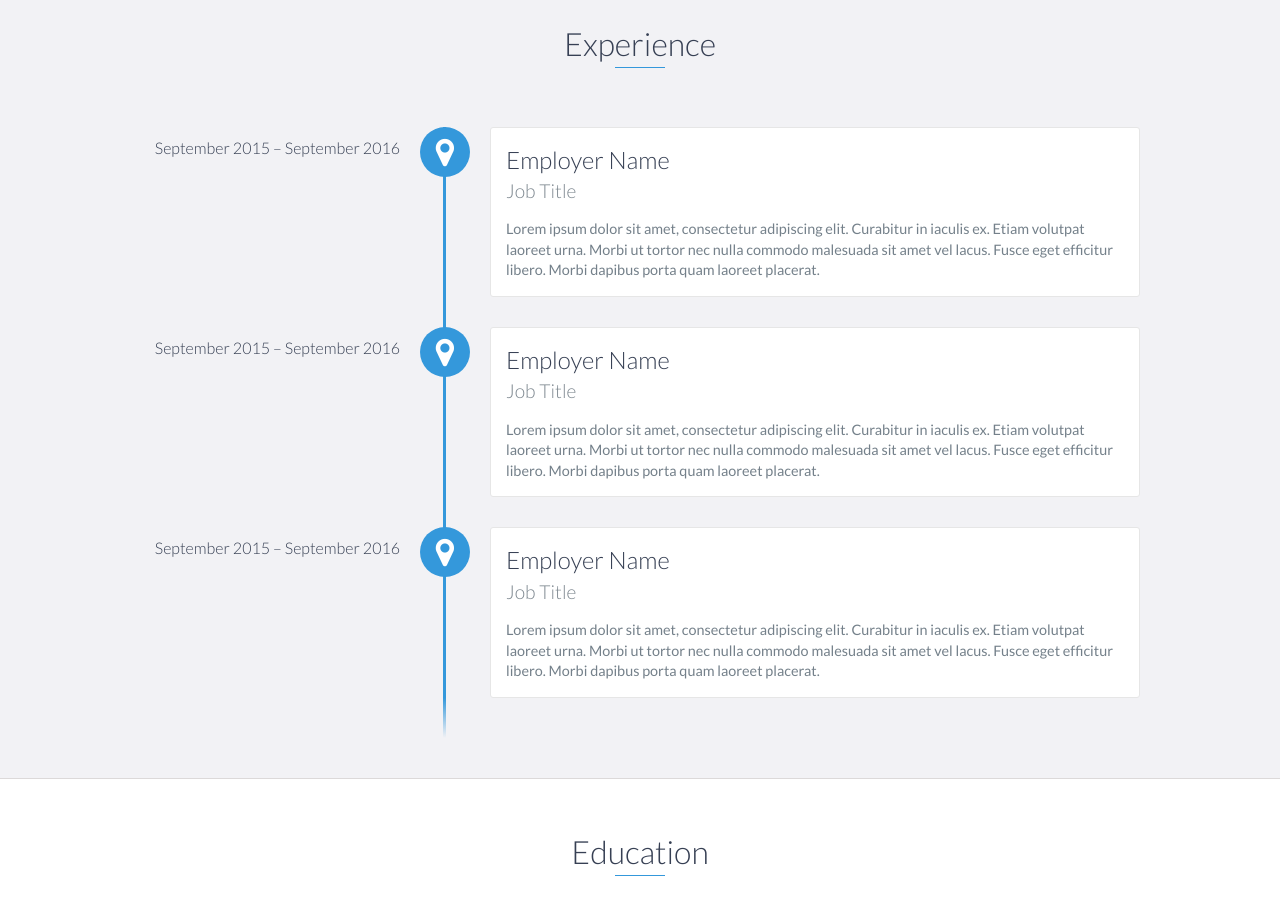
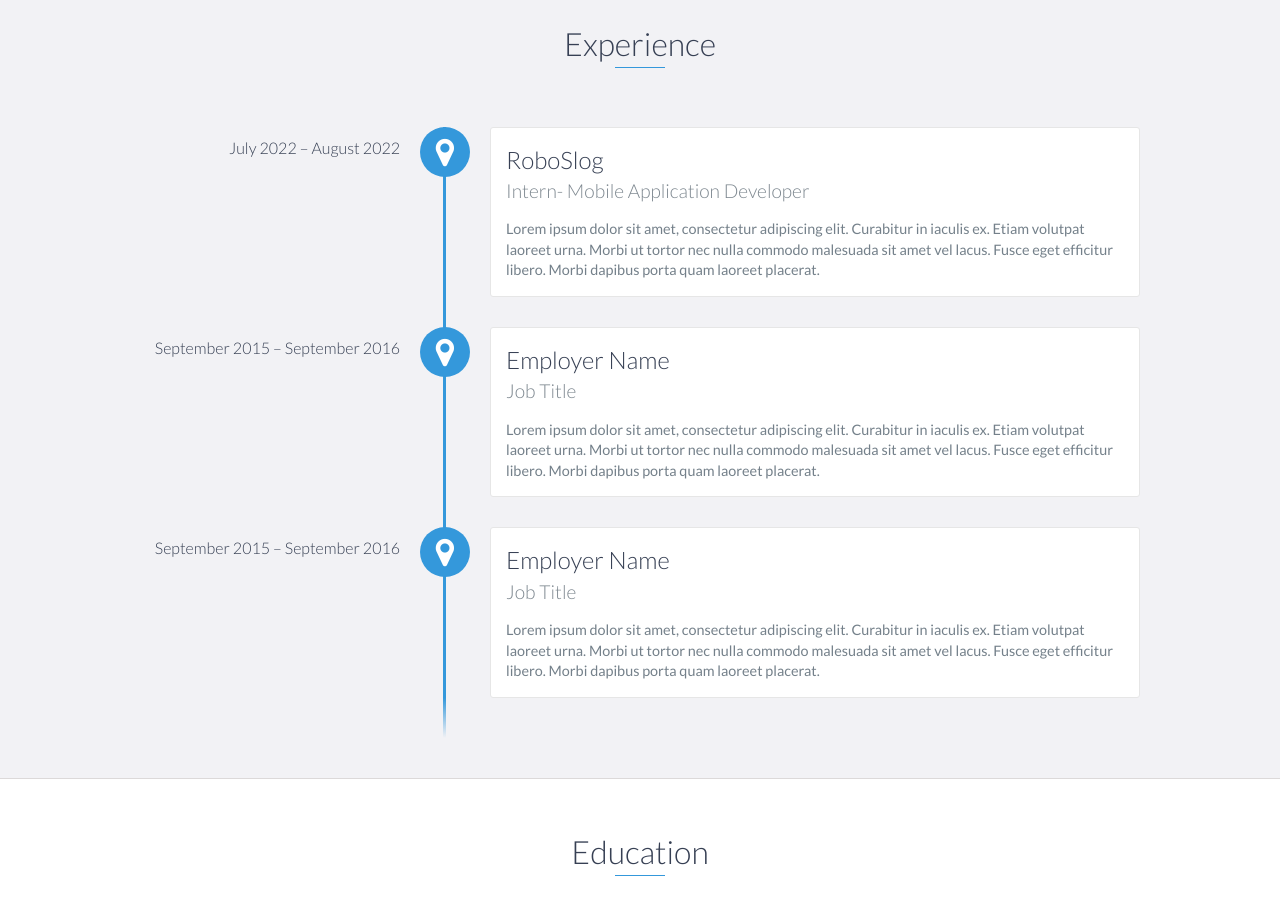
Before and after one commit to s0oraj/Portfolio, a website: page index.html in a window 1280 px wide. Shown: the part 1140-2062 px from the top of the page. Drawn offline with nearby package versions, Linux system fonts and the light colour scheme.

Commit message:
Update index.html

```diff
--- a/index.html
+++ b/index.html
@@ -86,9 +86,9 @@
     <div id="experience" class="background-alt">
         <h2 class="heading">Experience</h2>
         <div id="experience-timeline">
-            <div data-date="September 2015 – September 2016">
-                <h3>Employer Name</h3>
-                <h4>Job Title</h4>
+            <div data-date="July 2022 – August 2022">
+                <h3>RoboSlog</h3>
+                <h4>Intern- Mobile Application Developer</h4>
                 <p>
                     Lorem ipsum dolor sit amet, consectetur adipiscing elit. Curabitur in iaculis ex. Etiam volutpat laoreet urna. Morbi ut tortor nec nulla commodo malesuada sit amet vel lacus. Fusce eget efficitur libero. Morbi dapibus porta quam laoreet placerat.
                 </p>
```
